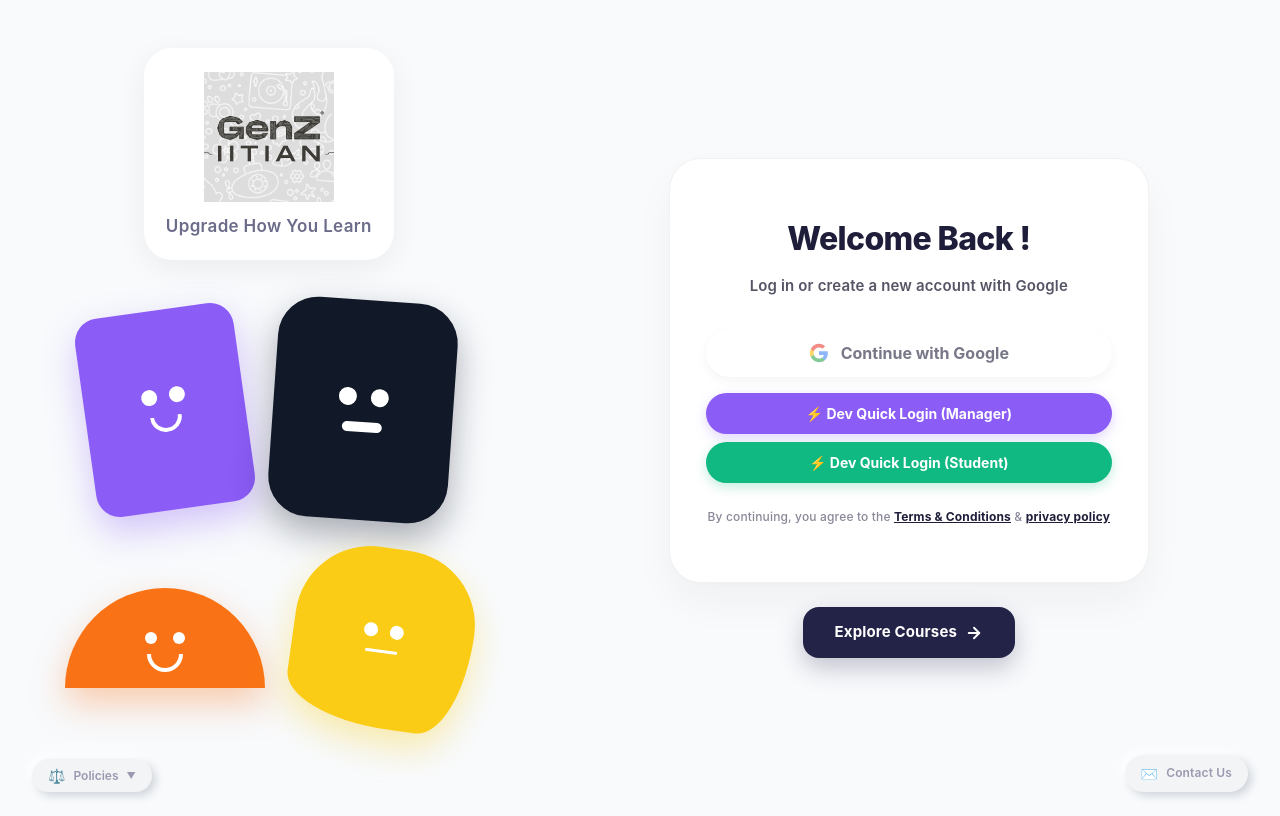
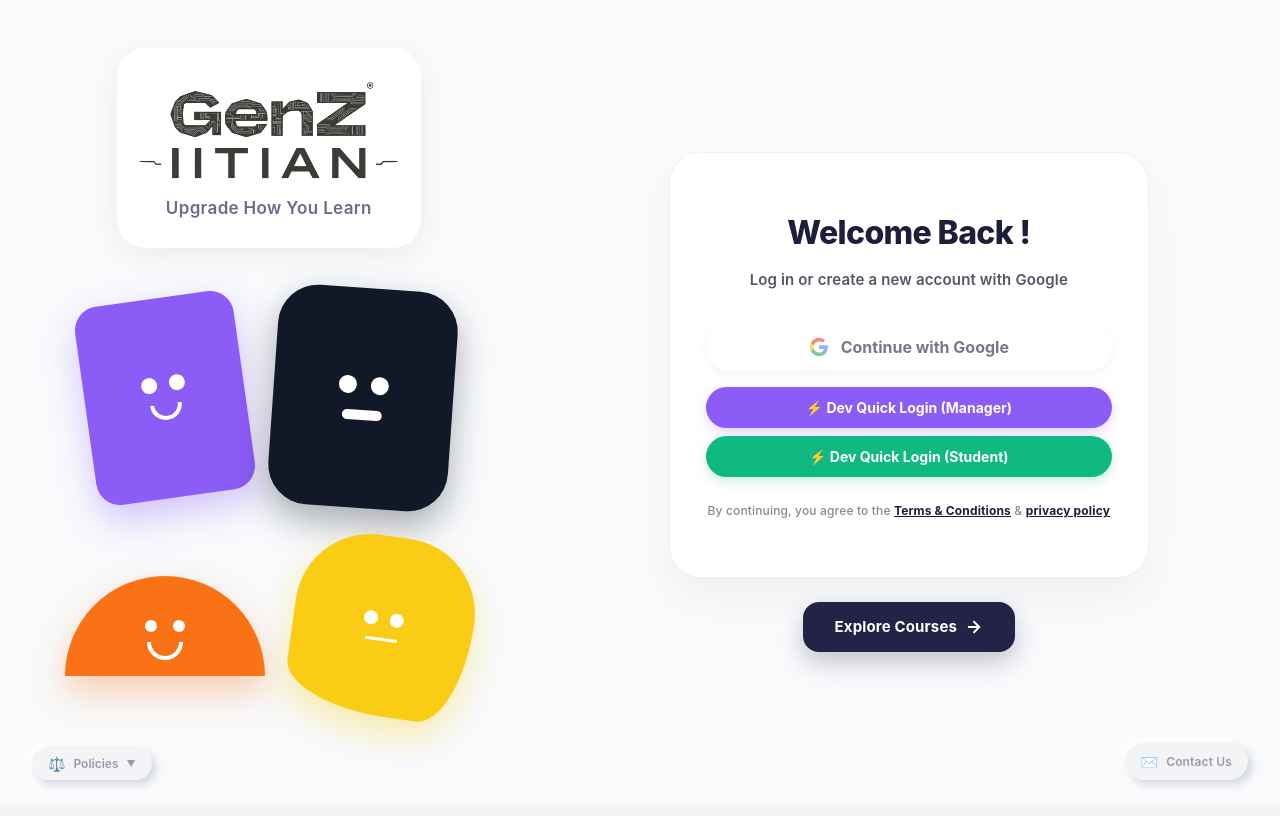
Before and after one commit to Tushaaaaarrrrrr/Teaching-llm, a Next.js app: page /login in a window 1280 px wide. Built offline with nearby package versions, Linux system fonts and the light colour scheme.

Commit message:
design: update logo selectively for Student/Manager Portal sidebar pill and Upgrade How You Learn card with new high-quality asset

```diff
--- a/src/app/login/page.tsx
+++ b/src/app/login/page.tsx
@@ -189,7 +189,7 @@ function LoginContent() {
             cursor: 'default',
           }}>
             <img
-              src="/logo.png"
+              src="/mobile-login-logo.png"
               alt="GENz IITIAN Logo"
               style={{
                 width: '100%',
--- a/src/components/layout/Sidebar.tsx
+++ b/src/components/layout/Sidebar.tsx
@@ -429,7 +429,7 @@ export default function Sidebar({ userRole, userName, userEmail }: SidebarProps)
           boxShadow: '14px 14px 28px rgba(197, 199, 207, 0.85), -10px -10px 22px rgba(255, 255, 255, 0.95), inset 1px 1px 0 rgba(255, 255, 255, 0.7)',
         }}>
           <img
-            src="/logo.png"
+            src="/mobile-login-logo.png"
             alt="GENz IITIAN Logo"
             style={{
               width: '100%',
```
